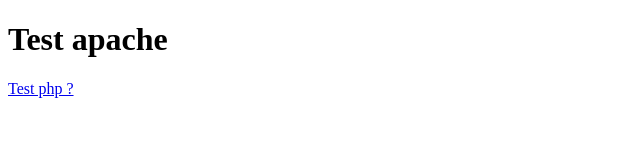
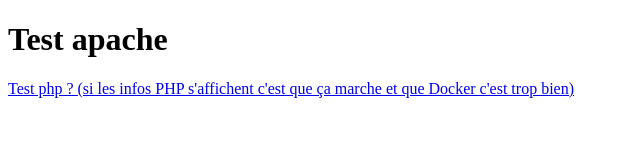
Before and after one commit to Yaon-C2H8N2/docker-apache-php-pgsql, a plain HTML site: page src/index.html in a window 1280 px wide. Shown: the whole page, without its empty margins (0-640 px from the left). Drawn offline with Linux system fonts and the light colour scheme.

Commit message:
Ca y est ça marche, omg, j'aime Docker

```diff
--- a/src/index.html
+++ b/src/index.html
@@ -6,6 +6,6 @@
 </head>
 <body>
 <h1>Test apache</h1>
-<a href="test.php">Test php ?</a>
+<a href="test.php">Test php ? (si les infos PHP s'affichent c'est que ça marche et que Docker c'est trop bien)</a>
 </body>
 </html>
```
